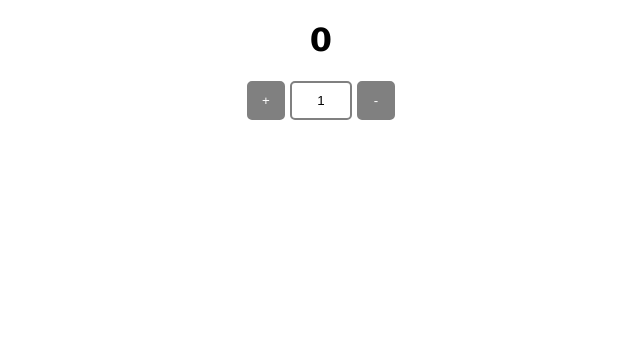
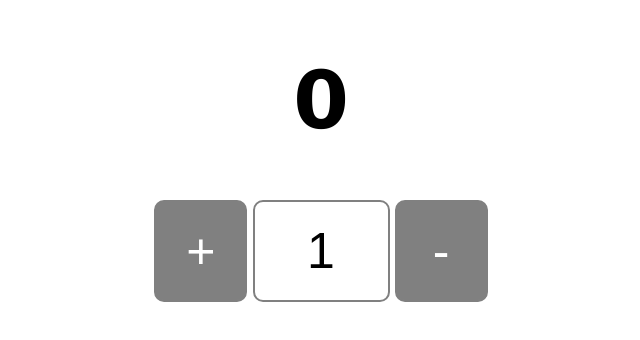
Before and after one commit to dean-hei/counter, a plain HTML site: page index.html in a window 1280 px wide. Shown: the whole page, without its empty margins (319-959 px from the left). Drawn offline with Linux system fonts and the light colour scheme.

Commit message:
made everything bigger

```diff
--- a/css/style.css
+++ b/css/style.css
@@ -5,18 +5,20 @@ body {
 }
 h1 {
     font-weight: 900;
+    font-size: 80px;
 }
 main {
     margin: 0 auto;
     text-align: center;
 }
 button {
-    width: 38px;
-    padding: 10px;
+    width: 93px;
+    padding: 20px;
     color: white;
     background: gray;
     border: 2px solid gray;
-    border-radius: 5px;
+    border-radius: 10px;
+    font-size: 50px;
 }
 button:hover {
     color: gray;
@@ -24,13 +26,14 @@ button:hover {
 }
 
 input {
-    width: 38px;
-    padding: 10px;
+    width: 93px;
+    padding: 20px;
     color: black;
     background: white;
     border: 2px solid gray;
-    border-radius: 5px;
     text-align: center;
+    border-radius: 10px;
+    font-size: 50px;
 }
 
 
--- a/js/app.js
+++ b/js/app.js
@@ -9,7 +9,6 @@ let numDisplayed = 0;
 
 plusButton.addEventListener("click", function(e){
     numDisplayed += parseInt(inputBox.value, 10);
-    console.log(numDisplay.innerText, numDisplay);
     numDisplay.innerText = numDisplayed;
     if (numDisplayed >= 0){
         numDisplay.style.color = "black";
```
